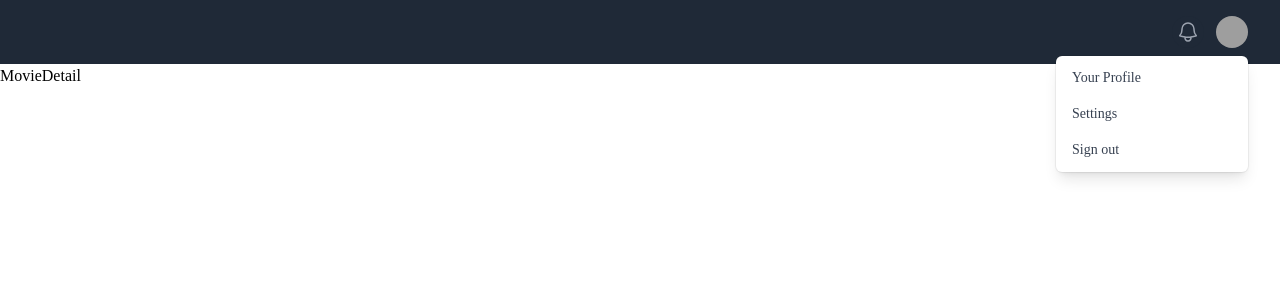
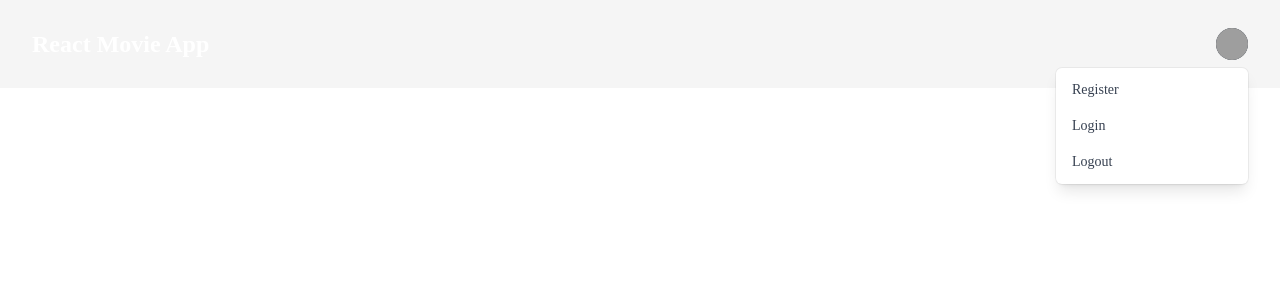
Before and after one commit to psyBeth/Movie-App, a React (Create React App) app: page /details/1 in a window 1280 px wide. Both pictures are taken after a click on the button "Open user menu". Shown: the top 300 px of the page. Built offline with nearby package versions, Linux system fonts and the light colour scheme; grey boxes are pictures that could not be loaded.

Commit message:
navbar editing

```diff
--- a/src/components/Navbar.jsx
+++ b/src/components/Navbar.jsx
@@ -1,6 +1,6 @@
 import { Fragment } from 'react'
 import { Disclosure, Menu, Transition } from '@headlessui/react'
-import { Bars3Icon, BellIcon, XMarkIcon } from '@heroicons/react/24/outline'
+import { Link } from 'react-router-dom'
 
 function classNames(...classes) {
   return classes.filter(Boolean).join(' ')
@@ -8,20 +8,17 @@ function classNames(...classes) {
 
 export default function Example() {
   return (
-    <Disclosure as="nav" className="bg-gray-800">
+    <Disclosure as="nav" className="bg-neutral-100 dark:bg-gray-900 py-3 dark: text-white fixed w-full z-20 top-0">
       <div className="mx-auto max-w-7xl px-2 sm:px-6 lg:px-8">
         <div className="relative flex h-16 items-center justify-between">
+          <Link className='pr-2 text-2xl font-semibold' to="/" >
+          {/* left side content */}
+            React Movie App
+          </Link>
           <div className="flex flex-1 items-center justify-center sm:items-stretch sm:justify-start">
           </div>
           <div className="absolute inset-y-0 right-0 flex items-center pr-2 sm:static sm:inset-auto sm:ml-6 sm:pr-0">
-            <button
-              type="button"
-              className="relative rounded-full bg-gray-800 p-1 text-gray-400 hover:text-white focus:outline-none focus:ring-2 focus:ring-white focus:ring-offset-2 focus:ring-offset-gray-800"
-            >
-              <span className="absolute -inset-1.5" />
-              <span className="sr-only">View notifications</span>
-              <BellIcon className="h-6 w-6" aria-hidden="true" />
-            </button>
+
 
             {/* Profile dropdown */}
             <Menu as="div" className="relative ml-3">
@@ -48,32 +45,32 @@ export default function Example() {
                 <Menu.Items className="absolute right-0 z-10 mt-2 w-48 origin-top-right rounded-md bg-white py-1 shadow-lg ring-1 ring-black ring-opacity-5 focus:outline-none">
                   <Menu.Item>
                     {({ active }) => (
-                      <a
-                        href="#"
+                      <Link
+                        to="/register"
                         className={classNames(active ? 'bg-gray-100' : '', 'block px-4 py-2 text-sm text-gray-700')}
                       >
-                        Your Profile
-                      </a>
+                          Register
+                      </Link>
                     )}
                   </Menu.Item>
                   <Menu.Item>
                     {({ active }) => (
-                      <a
-                        href="#"
+                      <Link
+                        to="/login"
                         className={classNames(active ? 'bg-gray-100' : '', 'block px-4 py-2 text-sm text-gray-700')}
                       >
-                        Settings
-                      </a>
+                        Login
+                      </Link>
                     )}
                   </Menu.Item>
                   <Menu.Item>
                     {({ active }) => (
-                      <a
-                        href="#"
-                        className={classNames(active ? 'bg-gray-100' : '', 'block px-4 py-2 text-sm text-gray-700')}
+                      <span
+                        className={classNames(active ? 'bg-gray-100' : '',
+                        'block px-4 py-2 text-sm text-gray-700 cursor-pointer')}
                       >
-                        Sign out
-                      </a>
+                        Logout
+                      </span>
                     )}
                   </Menu.Item>
                 </Menu.Items>
```
